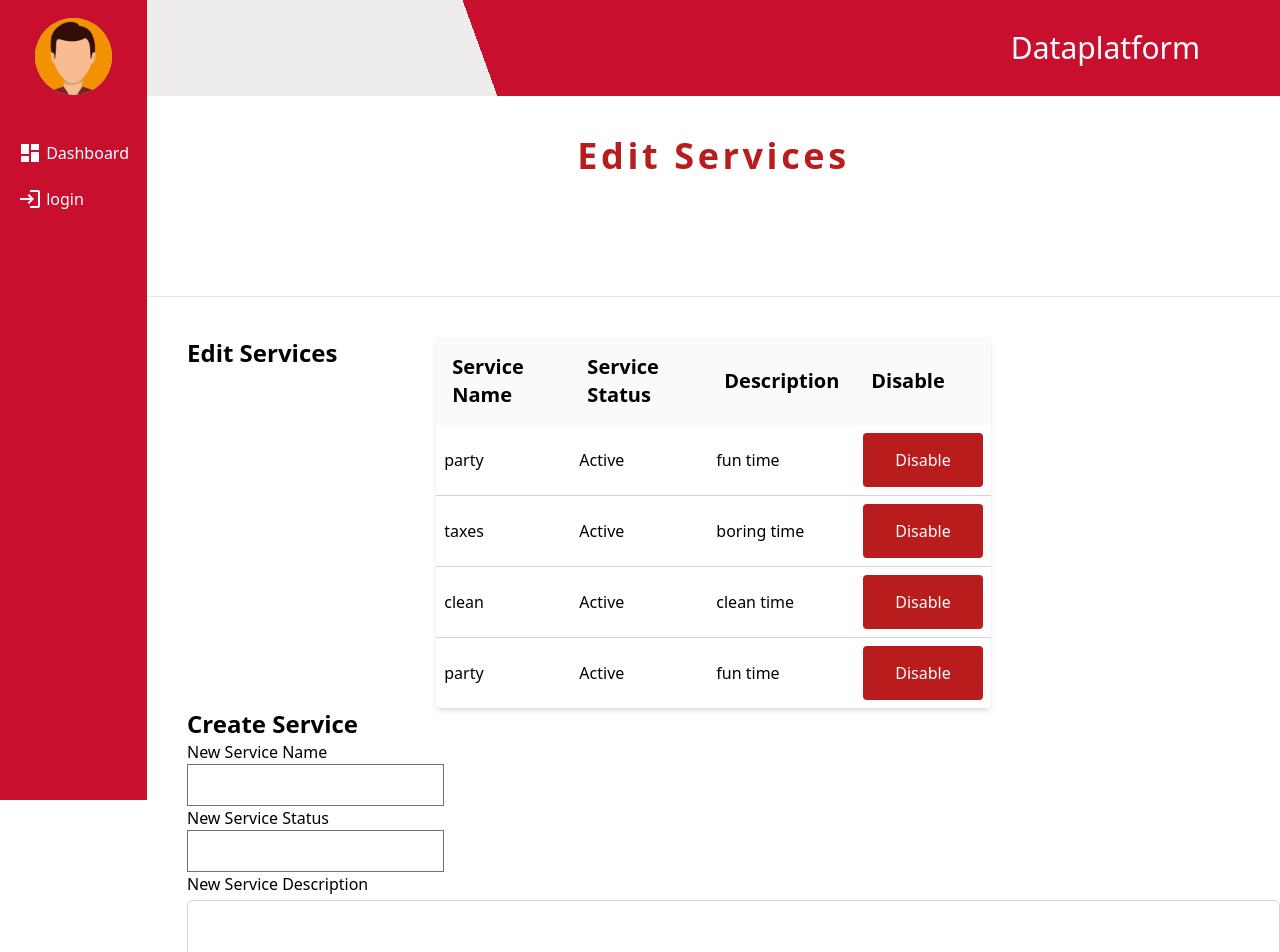
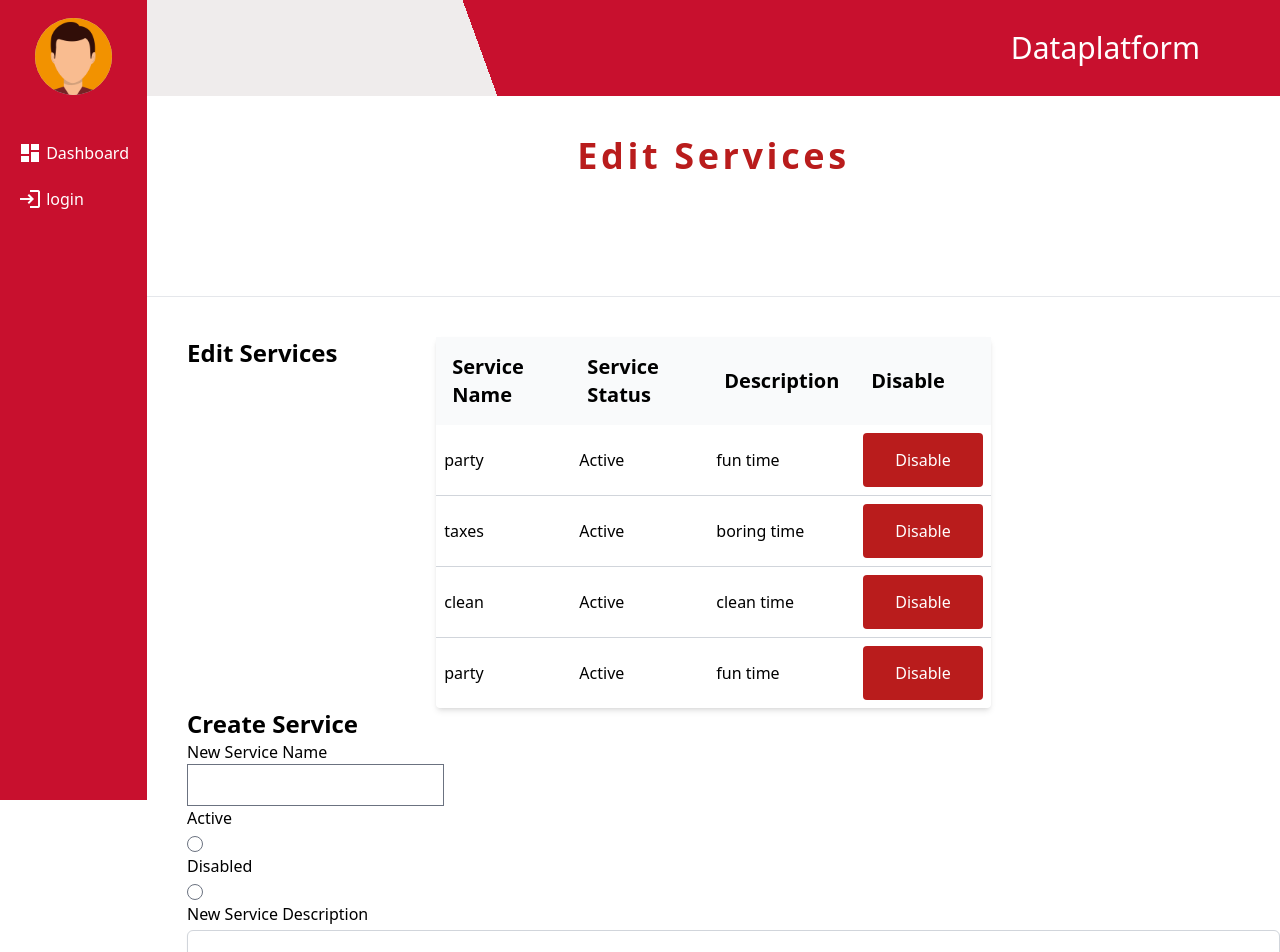
Before and after one commit to CIS-Spring-2023/project-cis_4339_project_11, a Vue app in the folder frontend/: page /servicesedit in a window 1280 px wide. Shown: the top 952 px of the page. Built offline with nearby package versions, Linux system fonts and the light colour scheme; no server answers.

Commit message:
Create Service lo longer uses text input for status

```diff
--- a/frontend/src/components/servicesEdit.vue
+++ b/frontend/src/components/servicesEdit.vue
@@ -149,11 +149,21 @@ export default {
           required
         />
 
-        <label for="newServiceStatus" class="block">New Service Status</label>
+        <label for="newServiceStatus" class="block">Active</label>
         <input
-          type="text"
+          type="radio"
           id="newServiceStatus"
           name="newServiceStatus"
+          value="Active"
+          v-model="newServiceStatus"
+          required
+        />
+        <label for="newServiceStatus" class="block">Disabled</label>
+        <input
+          type="radio"
+          id="newServiceStatus"
+          name="newServiceStatus"
+          value="Disabled"
           v-model="newServiceStatus"
           required
         />
```
